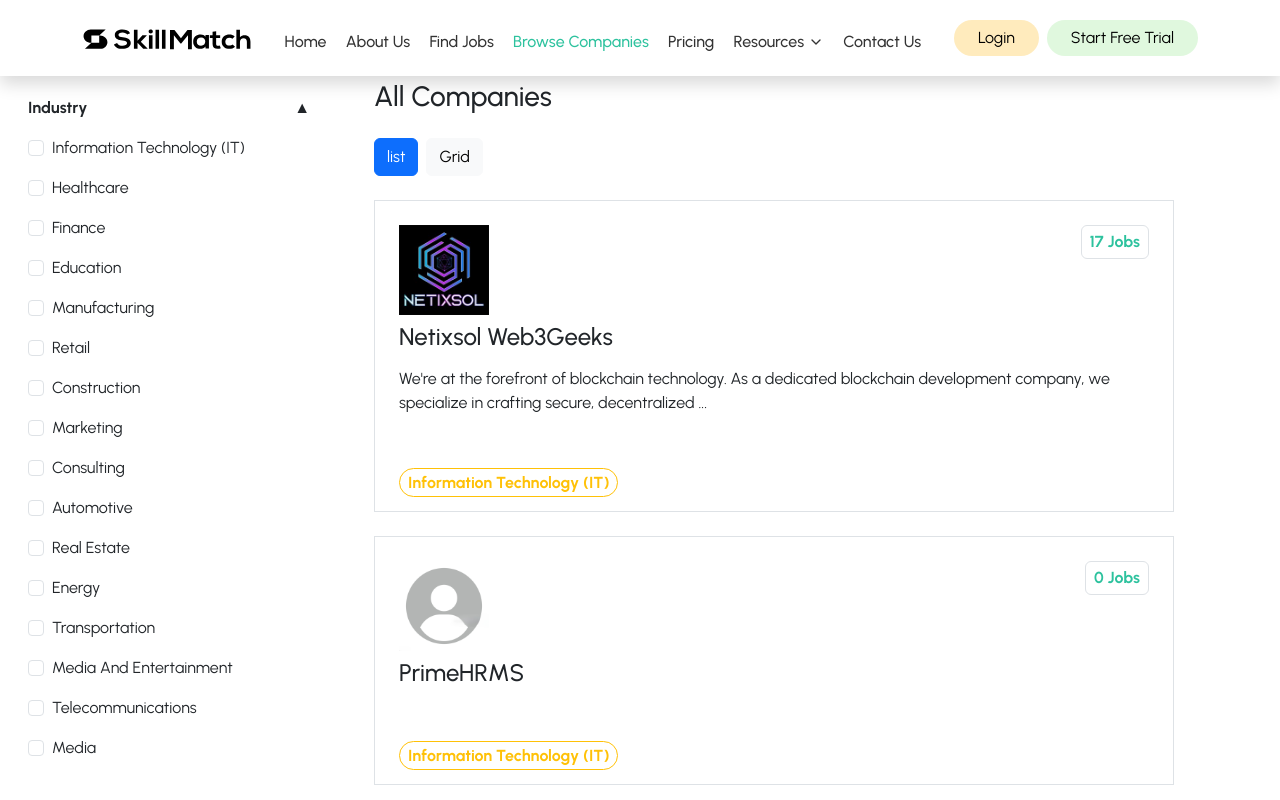
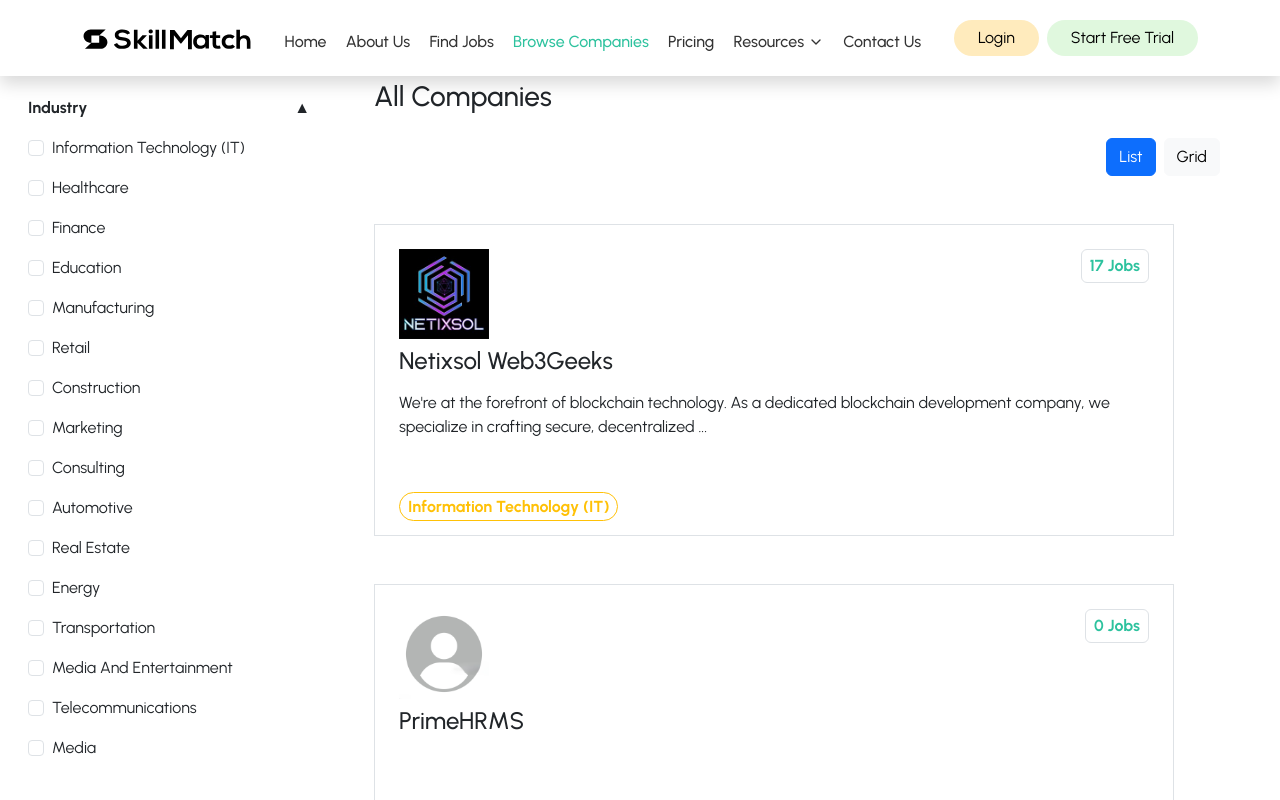
Before and after one commit to khurramraheel/skill-match, a Next.js app: page /browse-companies in a window 1280 px wide. Shown: the top 800 px of the page. Built offline with nearby package versions, Linux system fonts and the light colour scheme.

Commit message:
Update page.js

```diff
--- a/src/app/browse-companies/page.js
+++ b/src/app/browse-companies/page.js
@@ -4,14 +4,24 @@
 
 export default function Companies() {
     const [isIndustry, setIsIndustry] = useState(true);
-    const [isGrid , setIsGrid] = useState(false);
+    const [isGrid, setIsGrid] = useState(false);
 
-    const toggleIndustry = () => {
-        setIsIndustry(!isIndustry)}
+    const toggleIndustry = () => setIsIndustry(!isIndustry);
+    const toggleView = () => setIsGrid(!isGrid);
 
-      const toggleView = ()=>{
-        setIsGrid(!isGrid)
-      }
+    const companies = [
+        { logo: "/companies/netixsol.png", name: "Netixsol Web3Geeks", category: "Information Technology (IT)", description: "We're at the forefront of blockchain technology. As a dedicated blockchain development company, we specialize in crafting secure, decentralized ..." , job: 17 },
+        { logo: "/companies/blankprofile.png", name: "PrimeHRMS", category: "Information Technology (IT)", job: 0 },
+        { logo: "/companies/blankprofile.png", name: "BlocTech Solutions", category: "Information Technology (IT)", job: 0 },
+        { logo: "/companies/blankprofile.png", name: "Digital Usama", category: "Marketing", job: 0 },
+        { logo: "/companies/blankprofile.png", name: "belgianairways", category: "Retail", job: 0 },
+        { logo: "/companies/blankprofile.png", name: "Arthur Lawrence Business & IT Services", category: "Consulting", job: 0 },
+        { logo: "/companies/ranksoal.png", name: "RankSol", category: "Information Technology (IT)", description: "RankSol is a leading software development and digital solutions company, offering cutting-edge IT services since 2009. W...", job: 0 },
+        { logo: "/companies/blankprofile.png", name: "UNIAL", category: "Information Technology (IT)", job: 1 },
+        { logo: "/companies/blankprofile.png", name: "Indus Home", category: "Manufacturing", job: 0 },
+        { logo: "/companies/blankprofile.png", name: "Demo Company", category: "Information Technology (IT)", job: 0 }
+    ];
+
     return (
         <div className="main-content container-fluid mb-5">
             <div className='d-flex justify-content-between align-items-start'>
@@ -47,41 +57,35 @@
                                     </label>
                                 </li>
                             ))}
-
                         </ul>
                     )}
                 </div>
 
                 <div className='col-md-9 ps-5'>
                     <h3 className='mb-4'>All Companies</h3>
-                    <div>
-                        <button className={`btn ${!isGrid ? "btn-primary" : "btn-light"}`} onClick={()=> setIsGrid(false)}>list</button>
-                        <button className={`btn ${isGrid ? "btn-primary" : "btn-light"} ms-2`} onClick={()=> setIsGrid(true)}>Grid</button>
+                    <div className='d-flex justify-content-end me-5 mb-4'>
+                        <button className={`btn ${!isGrid ? "btn-primary" : "btn-light"}`} onClick={toggleView}>List</button>
+                        <button className={`btn ${isGrid ? "btn-primary" : "btn-light"} ms-2`} onClick={toggleView }>Grid</button>
                     </div>
 
-                    {[
-                        { logo: "/companies/netixsol.png", name: "Netixsol Web3Geeks", category: "Information Technology (IT)", description: "We're at the forefront of blockchain technology. As a dedicated blockchain development company, we specialize in crafting secure, decentralized ..." , job:17 },
-                        { logo: "/companies/blankprofile.png", name: "PrimeHRMS", category: "Information Technology (IT)" , job : 0},
-                        { logo: "/companies/blankprofile.png", name: "BlocTech Solutions", category: "Information Technology (IT)" , job : 0 },
-                        { logo: "/companies/blankprofile.png", name: "Digital Usama", category: "Marketing" , job : 0},
-                        { logo: "/companies/blankprofile.png", name: "belgianairways", category: "Retail", job : 0 },
-                        { logo: "/companies/blankprofile.png", name: "Arthur Lawrence Business & IT Services", category: "Consulting", job : 0 },
-                        { logo: "/companies/ranksoal.png", name: "RankSol", category: "Information Technology (IT)", description: "RankSol is a leading software development and digital solutions company, offering cutting-edge IT services since 2009. W...", job : 0 },
-                        { logo: "/companies/blankprofile.png", name: "UNIAL", category: "Information Technology (IT)" , job : 1},
-                        { logo: "/companies/blankprofile.png", name: "Indus Home", category: "Manufacturing" , job : 0},
-                        { logo: "/companies/blankprofile.png", name: "Demo Company", category: "Information Technology (IT)" , job : 0}
-                    ].map((company, index) => (
-                    <div key={index} className='position-relative border p-3 my-4 d-flex flex-column ' style={{ minHeight: '200px', maxWidth: '800px' , job : 0}}>
-                       <span className='position-absolute top-0 end-0 mt-4 me-4 p-2 fs-6 badge bg-gray border' style={{color: "#2dc29e"}}>
+                    <div className={`row ${isGrid ? 'g-5' : 'flex-column'}`}>
+                        {companies.map((company, index) => (
+                            <div key={index} className={`${isGrid ? 'col-md-6' : ''}`}>
+                                <div className='position-relative border p-3 my-4 d-flex flex-column'
+                                  style={{ minHeight: '300px', maxWidth: '800px', padding: '10px' }}
+>
+
+                                    <span className='position-absolute top-0 end-0 mt-4 me-4 p-2 fs-6 badge bg-gray border' style={{ color: "#2dc29e" }}>
                                         {company.job} Jobs
                                     </span>
                                     <img src={company.logo} alt={company.name} className='ms-2 my-2' height="90" width="90" />
                                     <h4 className='ms-2'>{company.name}</h4>
 
-                            {company.description
-                                ? <p className='p-2 mb-5'>{company.description}</p>
-                                : <div className='mb-5'></div> /* Placeholder to maintain spacing */
-                            }
+                                    {company.description ? (
+                                        <p className='p-2 mb-5'>{company.description}</p>
+                                    ) : (
+                                        <div className='mb-5'></div> /* Placeholder to maintain spacing */
+                                    )}
 
                                     <div className="mt-auto">
                                         <span className='border border-warning px-2 py-1 rounded-pill text-warning ms-2'>
@@ -89,11 +93,12 @@
                                         </span>
                                     </div>
                                 </div>
+                            </div>
                         ))}
+                    </div>
+
                 </div>
             </div>
         </div>
-
-
     );
 }
```
Lines whose indentation alone changed are shown as unchanged.
